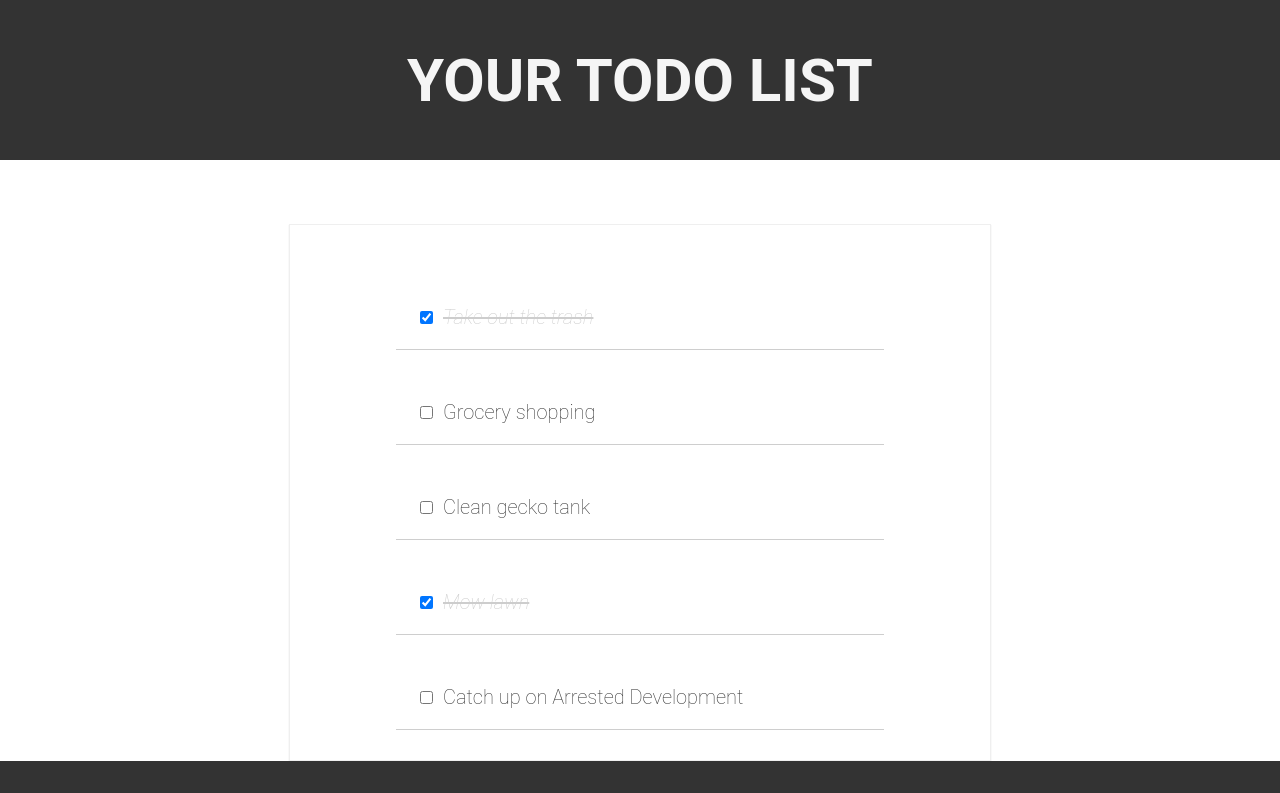
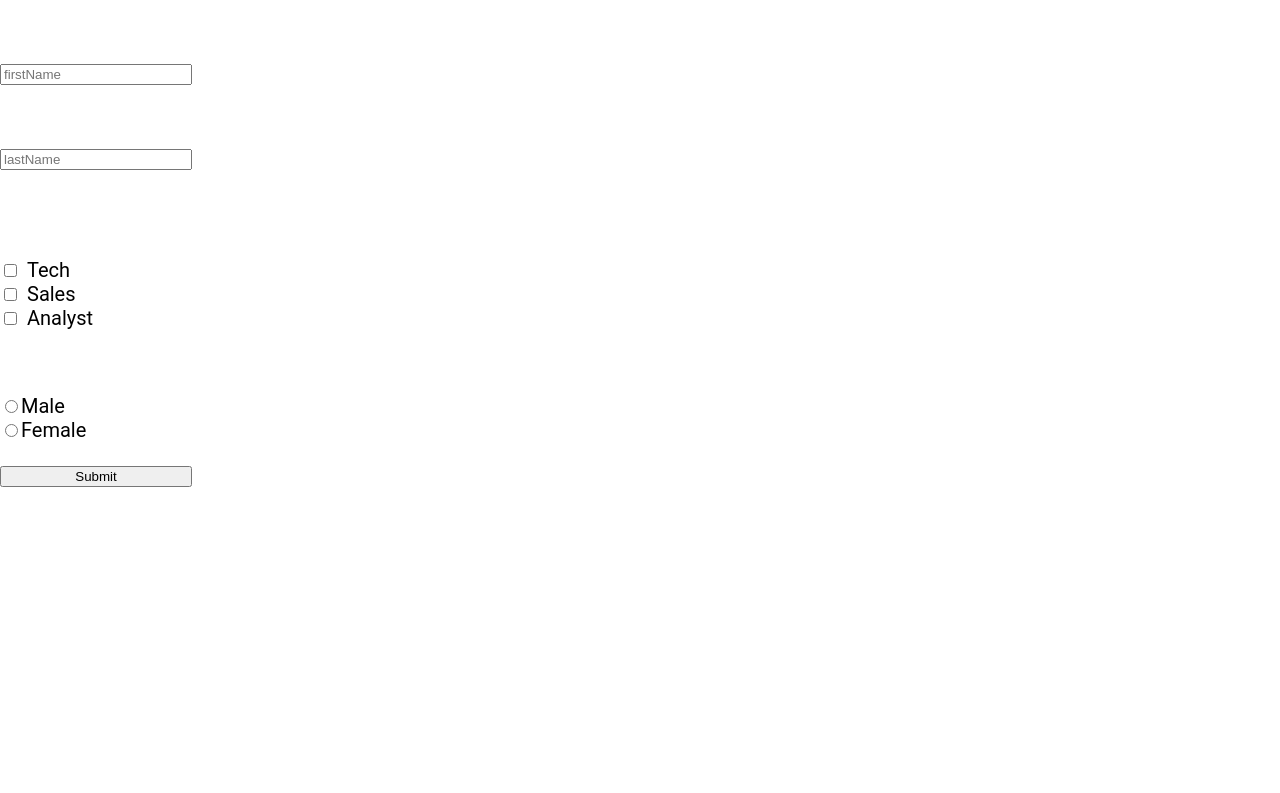
Before and after one commit to msk4862/Todo-React-App, a React app: page / in a window 1280 px wide. Shown: the top 793 px of the page. Built offline with nearby package versions, Linux system fonts and the light colour scheme.

Commit message:
version fix

```diff
--- a/components/Form.js
+++ b/components/Form.js
@@ -6,15 +6,22 @@ class Form extends React.Component {
         this.state = {
             firstName : '',
             lastName : '',
-            subscribe : true,
-            gender : ''
+            gender : '',
+            tech : false,
+            sales : false,
+            analyst : false
+
         }
         this.handleChange = this.handleChange.bind(this)
     }
+    // event contains the information about properties of component that triggered event
 
+    //for checkboxes - we need extra care (becuz its have "checked" attribute instead of value)
     handleChange(event) {
         const {name, value, type, checked}  = event.target
-        type == 'checkbox' ? this.setState({[name] : checked}) :
+        type == 'checkbox' ? this.setState({
+                [name] : checked
+        }) :
         this.setState({
             [name] : value
         })
@@ -29,21 +36,38 @@ class Form extends React.Component {
             <div>
                 {/*Formik - for implemnting Forms*/}
                 <form className='form' onSubmit={this.handleSubmit}>
+
                     <input type='text' placeholder='firstName' name='firstName'
                     value={this.state.fisrtName} onChange={this.handleChange}/>
                     <br />
+                    <p>{this.state.firstName}</p>
+
                     <input type='text' placeholder='lastName' name='lastName'
                     value={this.state.lastName} onChange={this.handleChange}/>
                     <br />
+                    <p>{this.state.lastName}</p>
+                    <br />
 
 
-                    <h2>{this.state.firstName} <br /> {this.state.lastName}</h2>
-                    <br />
+                    {/* for checkboxes - we need extra care (becuz its have "checked" attribute instead of value) */}
                     <label>
-                        <input type='checkbox' name='subscribe' checked={this.state.subscribe}
-                        onChange={this.handleChange} />SUBSCRIBE
+                        <input type='checkbox' name='tech' checked={this.state.tech}
+                        onChange={this.handleChange} />Tech
+                    </label>
+                    <label>
+                        <input type='checkbox' name='sales' checked={this.state.sales}
+                        onChange={this.handleChange} />Sales
+                    </label>
+                    <label>
+                        <input type='checkbox' name='analyst' checked={this.state.analyst}
+                        onChange={this.handleChange} />Analyst
                     </label>
 
+                    <p>{}</p>
+
+
+
+                    <br />
                     <label>
                         <input type='radio' name='gender' value='male' checked={this.state.gender == 'male'}
                         onChange={this.handleChange} />Male
@@ -53,6 +77,7 @@ class Form extends React.Component {
                         onChange={this.handleChange} />Female
                     </label>
 
+                    <br />
                     <button>Submit</button>
                 </form>
             </div>
--- a/package.json
+++ b/package.json
@@ -14,6 +14,7 @@
     "react": "^16.9.0",
     "react-dom": "^16.9.0",
     "react-router": "^5.0.1",
+    "serialize-javascript": "^2.1.1",
     "webpack": "^4.39.2",
     "webpack-cli": "^3.3.7",
     "webpack-dev-server": "^3.8.0"
--- a/src/App.js
+++ b/src/App.js
@@ -10,9 +10,9 @@ class App extends React.Component {
 	render() {
 		return (
 			<div>
-				<Header />
+				{/* <Header />
 				<MainContent />
-				<Footer />
+				<Footer /> */}
 				<Form />
 			</div>
 		)
--- a/styles/styles.css
+++ b/styles/styles.css
@@ -75,10 +75,11 @@ input[type=checkbox]:focus {
 
 .form {
     display: flex;
-    align-items: center;
+    flex-direction: column;
     margin-top: 5%;
+    width: 15%;
     font-family: Roboto, sans-serif;
     font-size: 20px;
-    justify-content: center;
+    justify-content: flex-start;
 
 }
```
Also changed, not shown: 1 other file (tests, documents, lock files or other folders).
